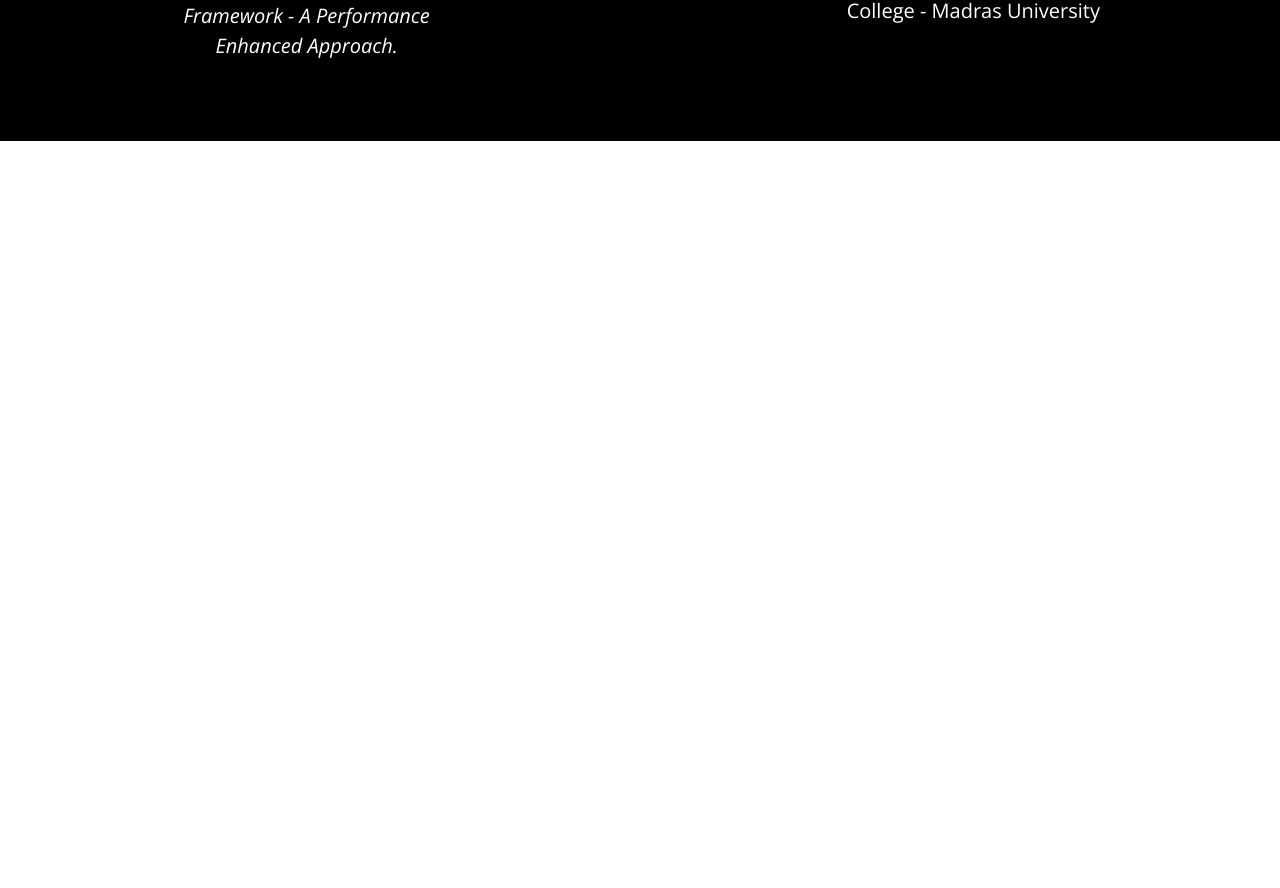
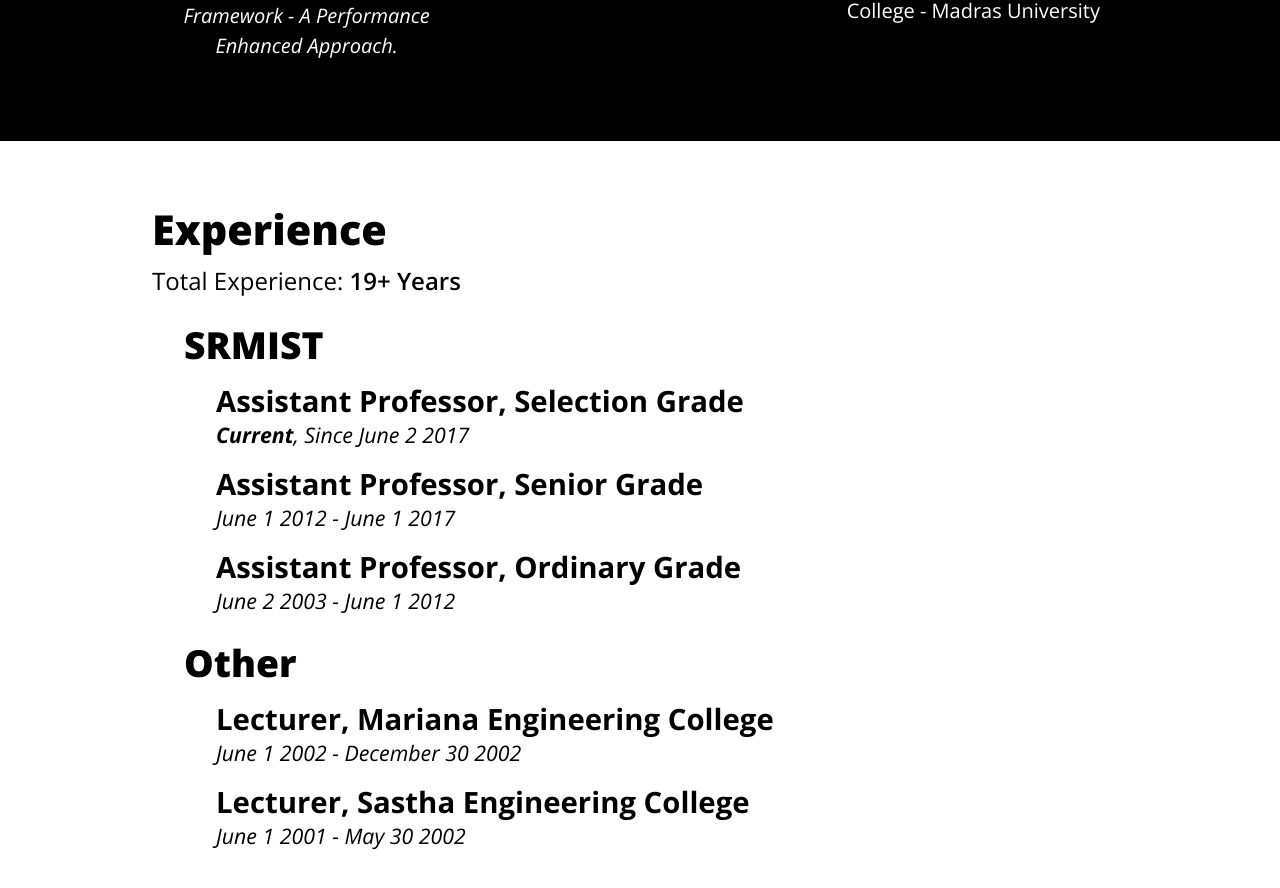
Before and after one commit to DEEJ4Y/kayal_maam_resume_website, a Next.js app: page / in a window 1280 px wide. Shown: the part 716-1604 px from the top of the page. Before the commit the page ends 857 px from the top, so only its background shows below. Built offline with nearby package versions, Linux system fonts and the light colour scheme.

Commit message:
Add Experience section

```diff
--- /dev/null
+++ b/components/Experience/Experience.jsx
@@ -0,0 +1,57 @@
+import styles from "./Experience.module.css";
+
+import WorkplaceHeading from "./WorkplaceHeading/WorkplaceHeading";
+import ExperienceItem from "./ExperienceItem/ExperienceItem";
+
+const Experience = () => {
+  const date = new Date();
+  const month = date.getMonth();
+  const year = date.getFullYear();
+  let experinceInYears = year - 2002;
+  if (month < 6) {
+    experinceInYears -= 1;
+  }
+
+  return (
+    <div
+      className={`bg-accent text-accent ${styles["education-container"]} container-padding`}
+    >
+      <div className="container-fluid">
+        <h2 className={styles["heading"]}>Experience</h2>
+        <p className={styles["sub-heading"]}>
+          Total Experience:{" "}
+          <strong className={styles["sub-heading-bold"]}>
+            {experinceInYears}+ Years
+          </strong>
+        </p>
+
+        <WorkplaceHeading name="SRMIST" />
+        <ExperienceItem
+          role="Assistant Professor, Selection Grade"
+          duration="Since June 2 2017"
+          current
+        />
+        <ExperienceItem
+          role="Assistant Professor, Senior Grade"
+          duration="June 1 2012 - June 1 2017"
+        />
+        <ExperienceItem
+          role="Assistant Professor, Ordinary Grade"
+          duration="June 2 2003 - June 1 2012"
+        />
+
+        <WorkplaceHeading name="Other" />
+        <ExperienceItem
+          role="Lecturer, Mariana Engineering College"
+          duration="June 1 2002 - December 30 2002"
+        />
+        <ExperienceItem
+          role="Lecturer, Sastha Engineering College"
+          duration="June 1 2001 - May 30 2002"
+        />
+      </div>
+    </div>
+  );
+};
+
+export default Experience;
--- /dev/null
+++ b/components/Experience/Experience.module.css
@@ -0,0 +1,13 @@
+.heading {
+  font-weight: 800;
+  font-size: 2.5833rem;
+}
+
+.sub-heading {
+  font-weight: 300;
+  font-size: 1.5rem;
+}
+
+.sub-heading-bold {
+  font-weight: 600;
+}
--- /dev/null
+++ b/components/Experience/ExperienceItem/ExperienceItem.jsx
@@ -0,0 +1,24 @@
+import styles from "./ExperienceItem.module.css";
+
+const ExperienceItem = ({ role, duration, current }) => {
+  return (
+    <div className={styles["experience-item-container"]}>
+      <h4 className={styles["experience-role"]}>{role}</h4>
+      <p className={styles["experience-duration"]}>
+        {current ? (
+          <span>
+            <strong className={styles["experience-duration-current"]}>
+              Current
+            </strong>
+            ,{" "}
+          </span>
+        ) : (
+          ""
+        )}
+        {duration}
+      </p>
+    </div>
+  );
+};
+
+export default ExperienceItem;
--- /dev/null
+++ b/components/Experience/ExperienceItem/ExperienceItem.module.css
@@ -0,0 +1,27 @@
+.experience-item-container {
+  margin-top: 1rem;
+  padding-left: 4rem;
+}
+
+.experience-role {
+  font-weight: 700;
+  font-size: 1.8333rem;
+  margin-bottom: 0;
+}
+
+.experience-duration {
+  font-weight: 300;
+  font-size: 1.3333rem;
+  font-style: italic;
+  padding-top: 0;
+}
+
+.experience-duration-current {
+  font-weight: 700;
+}
+
+@media (max-width: 768px) {
+  .experience-item-container {
+    padding-left: 2rem;
+  }
+}
--- /dev/null
+++ b/components/Experience/WorkplaceHeading/WorkplaceHeading.jsx
@@ -0,0 +1,7 @@
+import styles from "./WorkplaceHeading.module.css";
+
+const WorkplaceHeading = ({ name }) => {
+  return <h3 className={styles["workplace-heading"]}>{name}</h3>;
+};
+
+export default WorkplaceHeading;
--- /dev/null
+++ b/components/Experience/WorkplaceHeading/WorkplaceHeading.module.css
@@ -0,0 +1,12 @@
+.workplace-heading {
+  font-weight: 800;
+  font-size: 2.3333rem;
+  padding-left: 2rem;
+  margin-top: 1.5rem;
+}
+
+@media (max-width: 768px) {
+  .workplace-heading {
+    padding-left: 1rem;
+  }
+}
--- a/pages/index.js
+++ b/pages/index.js
@@ -2,6 +2,7 @@
 import Navbar from "../components/Navbar/Navbar";
 import TitleSection from "../components/TitleSection/TitleSection";
 import Education from "../components/Education/Education";
+import Experience from "../components/Experience/Experience";
 
 export default function Home() {
   return (
@@ -11,6 +12,7 @@
       <main>
         <TitleSection />
         <Education />
+        <Experience />
       </main>
     </div>
   );
--- a/styles/globals.css
+++ b/styles/globals.css
@@ -31,6 +31,10 @@
   max-width: 64rem;
 }
 
+.container-padding {
+  padding: 4rem 0;
+}
+
 /* Classes for global theme */
 .bg-theme {
   background-color: var(--main-bg-color);
```
